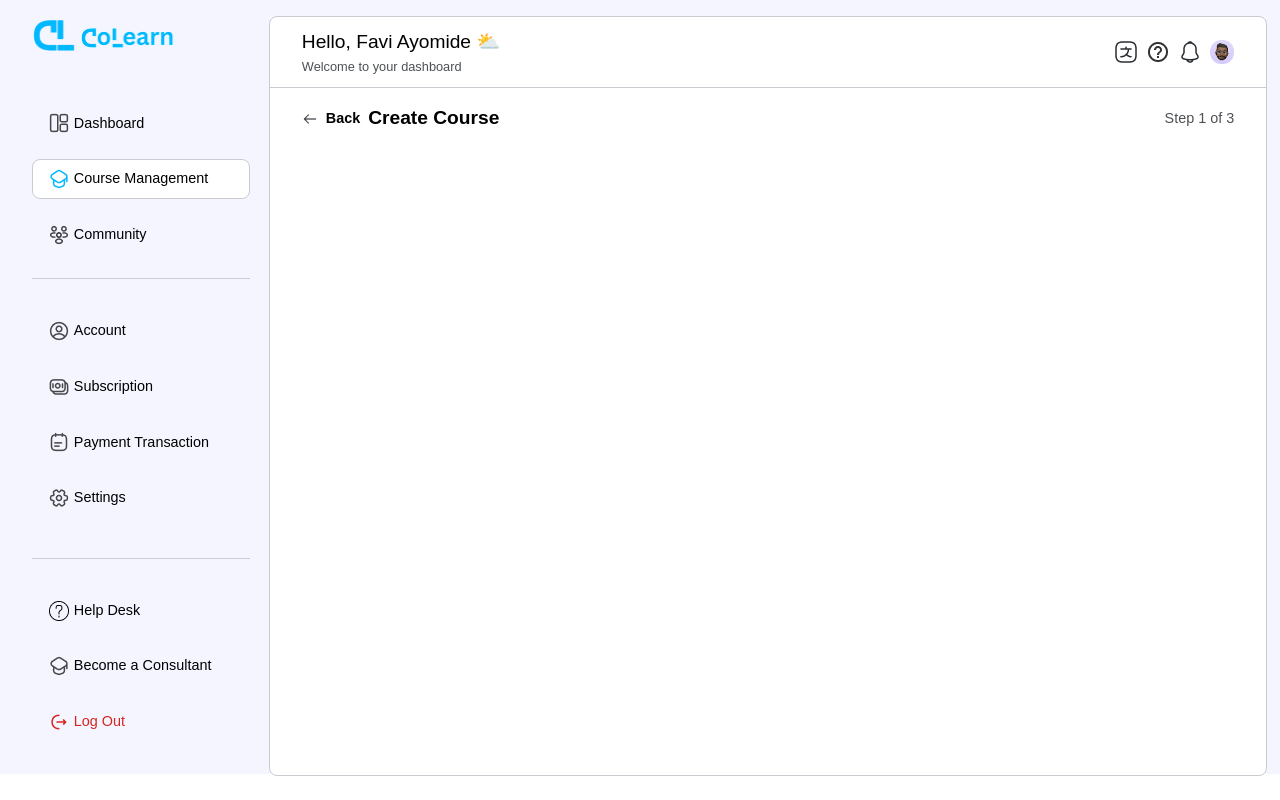
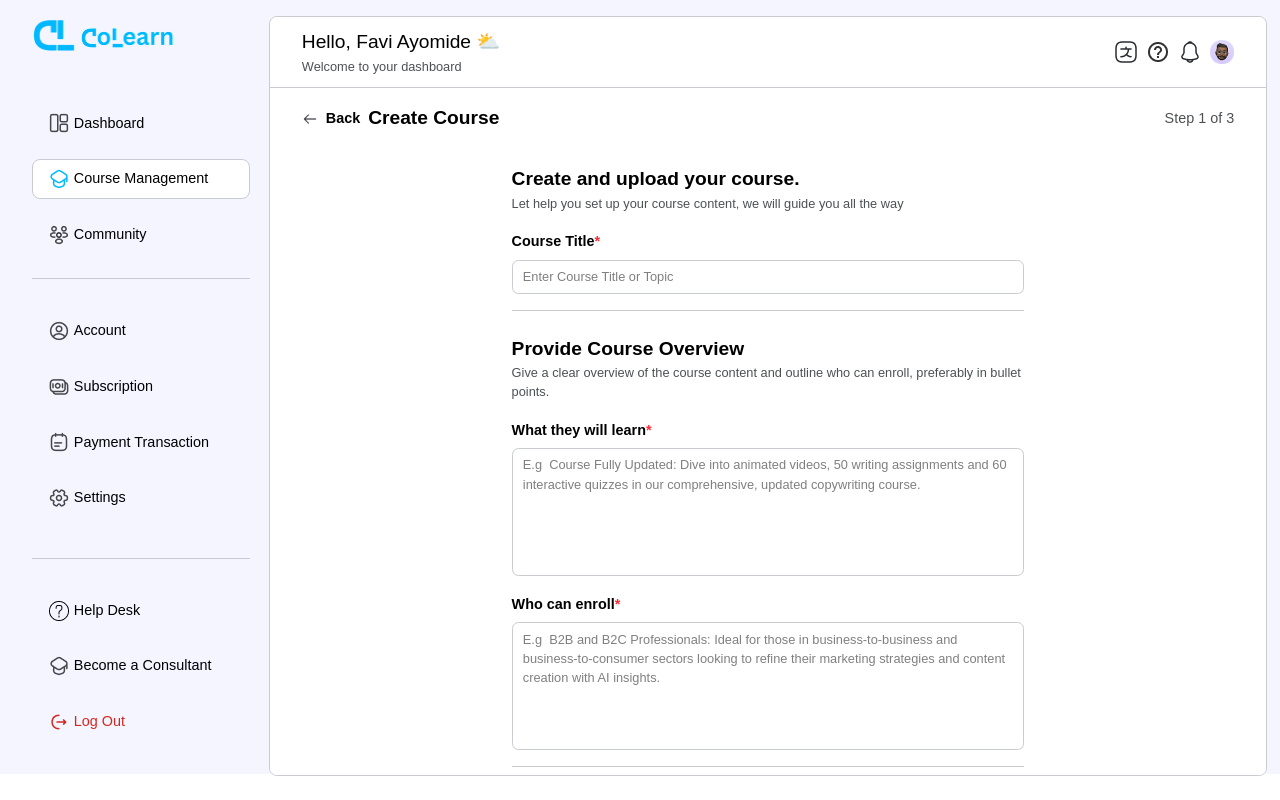
Before and after one commit to TemidayoVictor/colearn, a Next.js app: page /instructors/upload-course in a window 1280 px wide. Built offline with nearby package versions, Linux system fonts and the light colour scheme.

Commit message:
upload course

```diff
--- a/app/components/Instructors/UploadCourseBody.tsx
+++ b/app/components/Instructors/UploadCourseBody.tsx
@@ -1,8 +1,11 @@
 import React from "react";
 import Image from "next/image";
+import UploadCourseForm from "./UploadCourseForm";
 
 const UploadCourseBody = () => {
     return (
+        <div>
+
             <div className="flex items-center justify-between">
                 <div className="flex items-center gap-2">
                     <div className="flex items-center gap-2 cursor-pointer">
@@ -24,6 +27,12 @@ const UploadCourseBody = () => {
                     <p className="text-[.9rem] color-grey-text">Step 1 of 3</p>
                 </div>
             </div>
+
+            <div>
+                <UploadCourseForm />
+            </div>
+
+        </div>
     )
 }
 
--- /dev/null
+++ b/app/components/Instructors/UploadCourseForm.tsx
@@ -0,0 +1,62 @@
+import React from "react";
+import Image from "next/image";
+
+const UploadCourseForm = () => {
+    return (
+        <div className="upload-course-form">
+            <div className="upload-course-body">
+                <h2 className="title-3">Create and upload your course.</h2>
+                <p className="text-[.8rem] color-grey-text">Let help you set up your course content, we will guide you all the way</p>
+
+                <div className="mt-4">
+                    <label htmlFor="" className="text-[.9rem] font-semibold">Course Title<span className="text-red-500">*</span> </label>
+                    <input type="text" className="upload-course-input" placeholder="Enter Course Title or Topic" required/>
+                </div>
+            </div>
+
+            <div className="upload-course-body">
+                <h2 className="title-3">Provide Course Overview</h2>
+                <p className="text-[.8rem] color-grey-text">Give a clear overview of the course content and outline who can enroll, preferably in bullet points.</p>
+
+                <div className="mt-4">
+                    <label htmlFor="" className="text-[.9rem] font-semibold">What they will learn<span className="text-red-500">*</span> </label>
+                    <textarea className="upload-course-textarea" placeholder="E.g  Course Fully Updated: Dive into animated videos, 50 writing assignments and 60 interactive quizzes in our comprehensive, updated copywriting course." required></textarea>
+                </div>
+
+                <div className="mt-4">
+                    <label htmlFor="" className="text-[.9rem] font-semibold">Who can enroll<span className="text-red-500">*</span> </label>
+                    <textarea className="upload-course-textarea" placeholder="E.g  B2B and B2C Professionals: Ideal for those in business-to-business and business-to-consumer sectors looking to refine their marketing strategies and content creation with AI insights." required></textarea>
+                </div>
+            </div>
+
+            <div className="upload-course-body">
+                <h2 className="title-3">Provide Course Content</h2>
+                <p className="text-[.8rem] color-grey-text">Give a clear breakdown of the course content, preferably in bullet points.</p>
+
+                <div className="mt-4">
+                    <label htmlFor="" className="text-[.9rem] font-semibold">Provide Course Content<span className="text-red-500">*</span> </label>
+                    <textarea className="upload-course-textarea" placeholder="E.g  Course Fully Updated: Dive into animated videos, 50 writing assignments and 60 interactive quizzes in our comprehensive, updated copywriting course." required></textarea>
+                </div>
+            </div>
+
+            <div className="upload-course-btns">
+                <button className="btn normal">Save and Continue</button>
+                <button className="bt-btn btn btn-primary-fill">
+                    <span>Become a Tutor</span>
+                    <span>
+                        <Image
+                            aria-hidden
+                            src="/assets/images/arrow-right.png"
+                            alt="Colearn Logo"
+                            width={12}
+                            height={12}
+                            className="object-contain"
+                        />
+                    </span>
+                </button>
+            </div>
+        </div>
+    )
+}
+
+export default UploadCourseForm
--- a/app/globals.css
+++ b/app/globals.css
@@ -1779,6 +1779,34 @@ td {
   width: 40%;
 }
 
+/* Upload Course */
+
+.upload-course-form {
+  margin: 2em auto;
+  width: 55%;
+}
+
+.upload-course-body {
+  padding-bottom:  1em;
+  border-bottom: 1px solid var(--grey-1);
+  margin-bottom: 1.5em;
+}
+
+.upload-course-input, .upload-course-textarea {
+  display: block;
+  border: 1px solid var(--grey-1);
+  width: 100%;
+  padding: .5em .8em;
+  font-size: .8rem;
+  border-radius: .5em;
+  margin-top: .5em;
+}
+
+.upload-course-textarea {
+  height: 8rem;
+  resize: none;
+}
+
 /* Footer */
 .footer-2 {
   display: flex;
```
Lines whose indentation alone changed are shown as unchanged.
